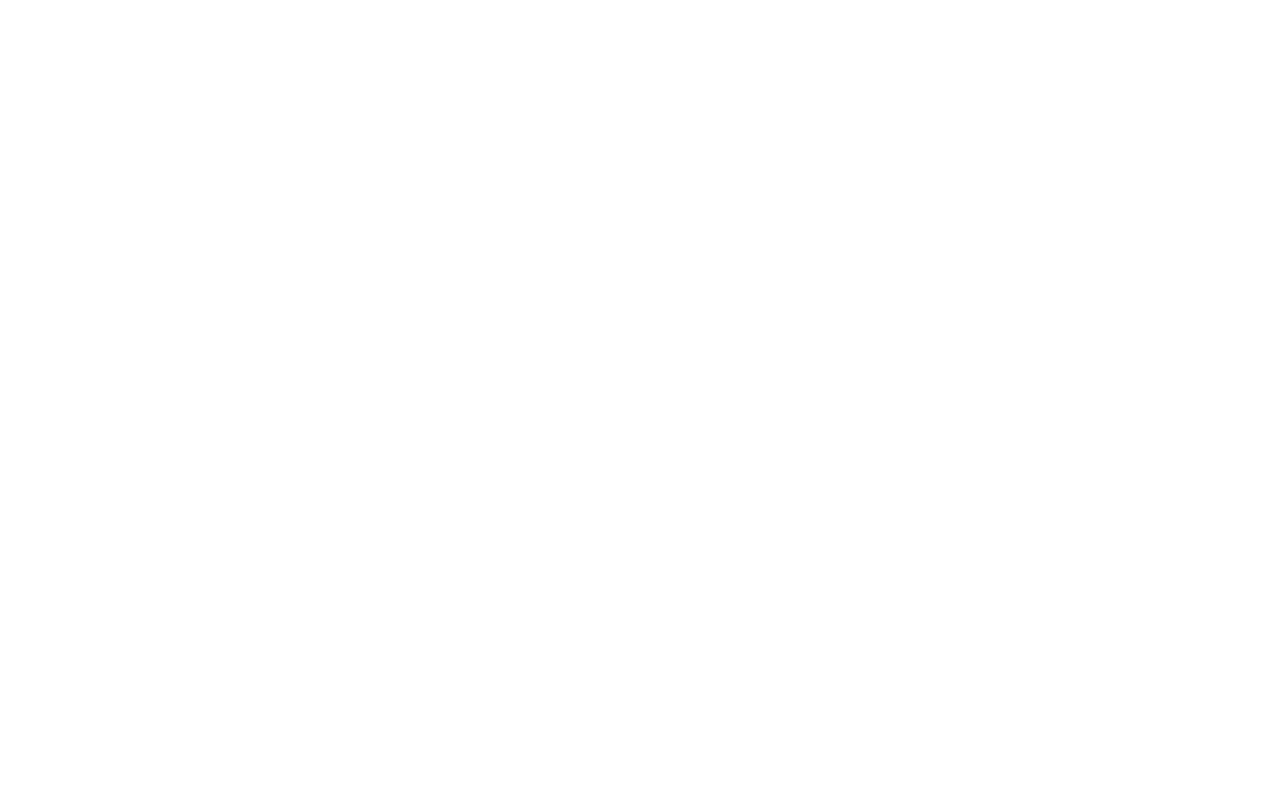
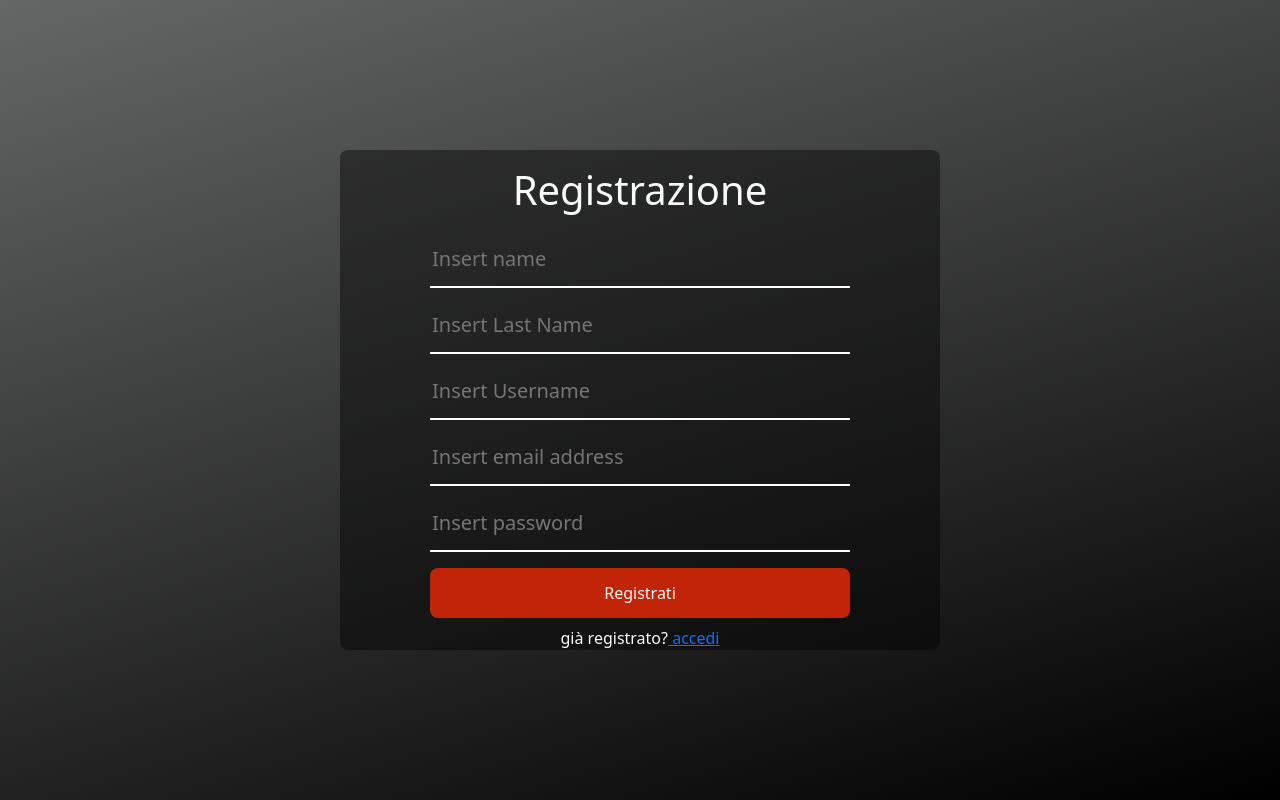
Before and after one commit to davide122/streaming_final_application, a React (Create React App) app: page /register in a window 1280 px wide. Before the commit this address had no page. Built offline with nearby package versions, Linux system fonts and the light colour scheme; the HTML template or start-up script is replaced by a standard one.

Commit message:
finito pagina login e register + inizio HomePage

```diff
--- a/src/App.css
+++ b/src/App.css
@@ -1,5 +1,6 @@
 .nav{
-  background-color: black;
+  background-color: rgb(0, 0, 0);
+
 
 }
 .container-login{
@@ -14,13 +15,20 @@
   background: rgb(0, 0, 0);
 background: linear-gradient(343deg, rgba(0,0,0,1) 0%, rgb(101, 102, 102) 100%);
 }
+body {
+  background: rgb(0, 0, 0) !important;
+
+}
 .Input{
 width: 70%;
 height: 58px;
-outline: none;
-color: black;
-border: 3px solid black;
+outline: 0;
+color: rgb(255, 255, 255);
+border: 0;
+background-color: transparent  !important;
+border-bottom: 2px solid white ;
 font-size: 20px;
+
 }
 .container-login .MyBtn{
   width: 70%;
@@ -30,3 +38,21 @@
   border: none;
   border-radius: 10px 10px 10px 10px;
 }
+
+.video-container {
+  position: relative;
+  width: 100%;
+  height: 80vh !important;
+
+
+}
+.video-container video {
+  position: absolute;
+  top: 0;
+  left: 0;
+  width: 100%;
+  height: 100%;
+  object-fit: cover;
+  display: block;
+
+}
--- a/src/App.js
+++ b/src/App.js
@@ -3,19 +3,30 @@
 import 'bootstrap/dist/css/bootstrap.min.css';
 import MyNav from './Component/MyNav';
 import LoginPage from './Component/LoginPage';
-import { BrowserRouter, Route, Routes } from 'react-router-dom';
+import { BrowserRouter, Route, Routes, useNavigate } from 'react-router-dom';
+import RegisterPage from './Component/RegisterPage';
+import MyHomePage from './Component/MyHomePage';
+import { useState } from 'react';
+
 
 
 
 
 function App() {
+  const [islogged, setislogged]= useState(false);
+
+
   return (
 
 <BrowserRouter>
 
 <Routes>
 <Route path='/' element={<LoginPage></LoginPage>}></Route>
-<Route path="/home" element={<MyNav></MyNav>}></Route>
+
+
+<Route path="/home" element={localStorage.getItem("token")?<MyHomePage/>:<LoginPage/>}></Route>
+
+<Route path='/register' element={<RegisterPage></RegisterPage>}></Route>
 </Routes>
 </BrowserRouter>
   );
--- a/src/Component/LoginPage.jsx
+++ b/src/Component/LoginPage.jsx
@@ -1,13 +1,23 @@
-import { useState } from "react";
-import { Link,Navigate   } from "react-router-dom";
+import { useEffect, useState } from "react";
+import { Link,Navigate, useNavigate, useNavigation   } from "react-router-dom";
 
 
 const LoginPage = () =>{
-
+   const navigation = useNavigate();
     const [username, setUserName] = useState("");
     const [password, setPassword] = useState("");
     const [responseText, setResponseText] = useState("");
     const[islogged, setislogged] = useState(false);
+
+
+useEffect(()=>{
+islogged&&navigation("/home")
+},[islogged])
+
+
+
+
+
     const handleUserNameChange = (event) => {
         setUserName(event.target.value);
       };
@@ -25,9 +35,7 @@
 
         };
 
-  if (islogged) {
 
-  }
         try {
           const response = await fetch("http://localhost:8080/api/auth/signin", {
             method: "POST",
@@ -42,8 +50,9 @@
             console.log(data);
             setResponseText(data);
             setislogged(true);
-            return <Navigate to="/login" />;
 
+localStorage.setItem("username", data.username);
+localStorage.setItem("token", data.accessToken);
           } else {
             console.log("Error occurred with the request");
             alert("Username or password wrong!");
@@ -63,22 +72,24 @@
 <div className="d-flex justify-content-center align-items-center flex-column ">
 
         <input
+        placeholder="Insert Username"
          type="text"
          name=""
          value={username}
          onChange={handleUserNameChange}
          required
-         className=" Input rounded-3"/>
+         className=" Input "/>
 
         <input type="password"
+        placeholder="insert password"
         name=""
         value={password}
 onChange={handlePasswordChange}
 required
-         className="Input my-4 rounded-3"/>
+         className="Input my-4 "/>
 
   <button className="MyBtn text-light mt-3 mb-2 rounded-3" onClick={handleSubmit}>Accedi</button>
-  <p>Prima volta su Streamthron? <Link to={"/pagina"}></Link> </p>
+  <p>Prima volta su Streamthron? <Link to={"/register"}> Registrati</Link> </p>
 
 </div>
 </div>
--- /dev/null
+++ b/src/Component/MyHeroVideo.jsx
@@ -0,0 +1,11 @@
+import Herovideo from '../Video/Video senza titolo - Realizzato con Clipchamp.mp4';
+const MyHeroVideo = () => {
+    return(
+<div class="video-container">
+<video src={Herovideo} autoPlay muted loop>
+
+</video>
+</div>
+    )
+}
+export default MyHeroVideo;
--- /dev/null
+++ b/src/Component/MyHomePage.jsx
@@ -0,0 +1,15 @@
+import MyHeroVideo from "./MyHeroVideo";
+import MyNav from "./MyNav"
+
+const MyHomePage = () =>{
+    return(
+<div>
+       <MyNav></MyNav>
+       <MyHeroVideo></MyHeroVideo>
+</div>
+
+
+    )
+}
+
+export default MyHomePage;
--- a/src/Component/MyNav.jsx
+++ b/src/Component/MyNav.jsx
@@ -12,7 +12,7 @@
     return(
           <Navbar expand="lg" className="nav d-flex">
       <Container fluid>
-        <Navbar.Brand href="#">StreamThron</Navbar.Brand>
+        <Navbar.Brand href="#" className='text-light '>StreamThron</Navbar.Brand>
         <Navbar.Toggle aria-controls="navbarScroll" />
         <Navbar.Collapse id="navbarScroll">
           <Nav
@@ -20,25 +20,16 @@
             style={{ maxHeight: '100px' }}
             navbarScroll
           >
-            <Nav.Link href="#action1">Home</Nav.Link>
-            <NavDropdown title="Filter" id="navbarScrollingDropdown">
-              <NavDropdown.Item href="#action3">Action</NavDropdown.Item>
-              <NavDropdown.Item href="#action4">
-                Another action
-              </NavDropdown.Item>
-              <NavDropdown.Divider />
-              <NavDropdown.Item href="#action5">
-                Something else here
-              </NavDropdown.Item>
-            </NavDropdown>
-
+            <Nav.Link href="#action1" className='text-light'>Home</Nav.Link>
           </Nav>
            {/* Ho creato un controllo sul sullo stato di visiblesearch, fa in modo che quando viene cliccato il pulsante cerca venga fuori il box per la ricerca */}
+
           <BiSearchAlt2 className='text-light mx-4' onClick={()=>{
             VisibleSearch?(setVisibleSearch(false)):setVisibleSearch(true);
           }}>
 
           </BiSearchAlt2>
+
      {
         VisibleSearch ? (<Form className="d-flex">
             <Form.Control
@@ -50,8 +41,14 @@
             />
           </Form>):null
      }
+              {/*Recupero dal localstorage il set item messo in precedenza in fase di login, recupero il nome utente*/}
+
+           {localStorage.getItem("username")&&<button className='text-light btn justify-content-center align-items-center'>{localStorage.getItem("username")}</button>}
+
+
 
         </Navbar.Collapse>
+
       </Container>
     </Navbar>
 
--- /dev/null
+++ b/src/Component/RegisterPage.jsx
@@ -0,0 +1,159 @@
+import { useState } from "react";
+import Alert from 'react-bootstrap/Alert';
+
+import { Link,Navigate   } from "react-router-dom";
+const RegisterPage = () =>{
+    const [name, setName] = useState("");
+    const [lastName, setLastName] = useState("");
+
+    const [username, setUserName] = useState("");
+    const [email, setEmail] = useState("");
+    const [password, setPassword] = useState("");
+    const [registrationCompleted, setRegistrationCompleted] = useState(false);
+    const handleNameChange = (event) => {
+        setName(event.target.value);
+      };
+
+      const handleLastNameChange = (event) => {
+        setLastName(event.target.value);
+      };
+
+      const handleUserNameChange = (event) => {
+        setUserName(event.target.value);
+      };
+
+      const handleEmailChange = (event) => {
+        setEmail(event.target.value);
+      };
+
+      const handlePasswordChange = (event) => {
+        setPassword(event.target.value);
+      };
+
+      const handleSubmit = async (event) => {
+        event.preventDefault();
+        const newUser = {
+            name: name,
+            lastName: lastName,
+            username: username,
+            email: email,
+            password: password,
+          };
+
+        try {
+          const response = await fetch("http://localhost:8080/api/auth/signup", {
+            method: "POST",
+            headers: {
+              "Content-Type": "application/json",
+            },
+            body: JSON.stringify(newUser),
+          });
+
+          if (response.ok) {
+            const data = await response.json();
+            console.log(data);
+            alert("Registered with success!");
+            setName("");
+            setEmail("");
+            setPassword("");
+            setUserName("");
+            setLastName("");
+            setRegistrationCompleted(true);
+
+
+          } else {
+            console.log("Error occurred with the request");
+            alert("Username or password wrong!");
+          }
+        } catch (error) {
+          console.log("Generic error occurred", error);
+
+        }
+
+
+      };
+
+    return(
+        <>
+<div className="d-flex justify-content-center align-items-center vh-100">
+<div className="container-login mx-2 text-light rounded-3">
+<h1 className="text-center my-3">Registrazione</h1>
+<div className="d-flex justify-content-center align-items-center flex-column ">
+
+
+              <input
+                type="text"
+                name=""
+                value={name}
+                onChange={handleNameChange}
+                required
+                className="Input  mb-2"
+                placeholder="Insert name"
+              />
+
+
+
+              <input
+                type="text"
+                name=""
+                value={lastName}
+                onChange={handleLastNameChange}
+                required
+                placeholder="Insert Last Name"
+                className="Input   mb-2"
+              />
+
+
+
+              <input
+                type="text"
+                name=""
+                value={username}
+                onChange={handleUserNameChange}
+                required
+                placeholder="Insert Username"
+                className="Input   mb-2"
+              />
+
+
+
+              <input
+                type="email"
+                name=""
+                value={email}
+                onChange={handleEmailChange}
+                required
+                className="Input   mb-2"
+                placeholder="Insert email address"
+              />
+
+
+
+              <input
+                type="password"
+                name=""
+                value={password}
+                onChange={handlePasswordChange}
+                required
+                className="Input "
+                placeholder="Insert password"
+              />
+
+
+  <button className="MyBtn text-light mt-3 mb-2 rounded-3" onClick={handleSubmit}>Registrati</button>
+  <p>già registrato?
+
+    <Link to={"/"}> accedi</Link>
+
+     </p>
+
+</div>
+</div>
+</div>
+        </>
+
+
+    )
+}
+
+export default RegisterPage
```
Also changed, not shown: 1 other file (tests, documents, lock files or other folders).
